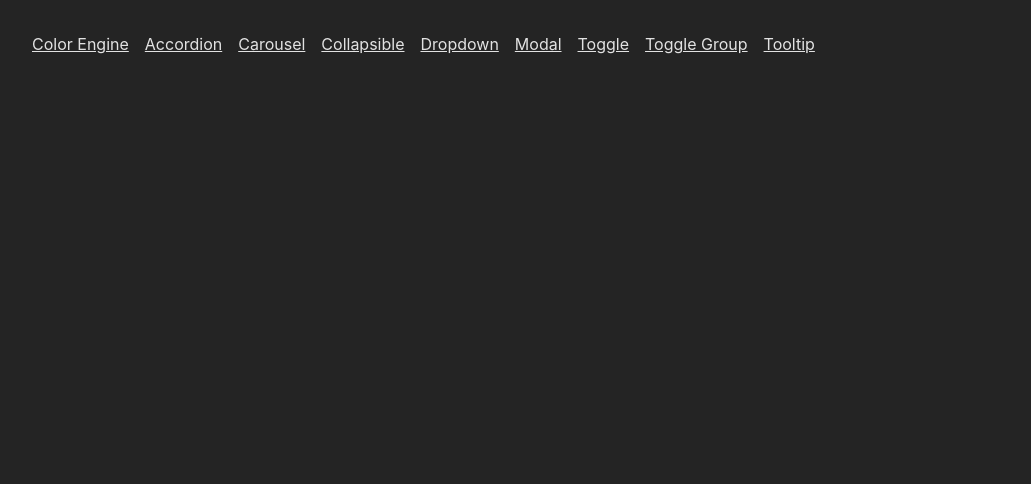
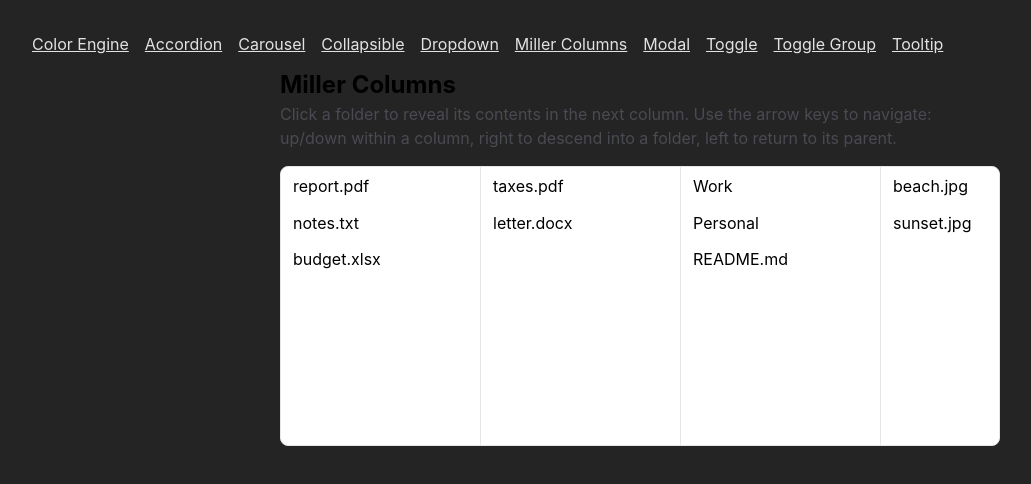
Before and after one commit to simonrevill/primitiv, a React (Vite) app in the folder apps/web/: page /miller-columns in a window 1280 px wide. Shown: the top 484 px of the page, without its empty margins (0-1031 px from the left). Built offline with nearby package versions, Linux system fonts and the light colour scheme.

Commit message:
feat(web): MillerColumns workbench example page
Adds a file-system tree example with ChevronRight indicators on
directory items, wired into the workbench nav and routes.

https://claude.ai/code/session_01VCRxxtA7KT6t2fJ47WsQuC

```diff
--- a/apps/web/src/App.tsx
+++ b/apps/web/src/App.tsx
@@ -6,6 +6,7 @@ import {
   CarouselExample,
   CollapsibleExample,
   DropdownExample,
+  MillerColumnsExample,
   ModalExample,
   ToggleExample,
   ToggleGroupExample,
@@ -24,6 +25,7 @@ function App() {
           <Link to="/carousel">Carousel</Link>
           <Link to="/collapsible">Collapsible</Link>
           <Link to="/dropdown">Dropdown</Link>
+          <Link to="/miller-columns">Miller Columns</Link>
           <Link to="/modal">Modal</Link>
           <Link to="/toggle">Toggle</Link>
           <Link to="/toggle-group">Toggle Group</Link>
@@ -37,6 +39,10 @@ function App() {
           <Route path="/carousel" element={<CarouselExample />} />
           <Route path="/collapsible" element={<CollapsibleExample />} />
           <Route path="/dropdown" element={<DropdownExample />} />
+          <Route
+            path="/miller-columns"
+            element={<MillerColumnsExample />}
+          />
           <Route path="/modal" element={<ModalExample />} />
           <Route path="/toggle" element={<ToggleExample />} />
           <Route path="/toggle-group" element={<ToggleGroupExample />} />
--- /dev/null
+++ b/apps/web/src/pages/MillerColumnsExample/MillerColumnsExample.scss
@@ -0,0 +1,80 @@
+.miller-example {
+  --surface-bg: #ffffff;
+  --muted-border: #e6e6ea;
+  --accent: #6b46ff;
+  max-width: 720px;
+  margin: 0 auto;
+  color: #000;
+
+  h2 {
+    margin-bottom: 0.25rem;
+  }
+
+  p {
+    color: #4a4a52;
+    margin-bottom: 1rem;
+  }
+}
+
+/* The strip — a horizontal row of columns. */
+.miller {
+  display: flex;
+  height: 280px;
+  background: var(--surface-bg);
+  border: 1px solid var(--muted-border);
+  border-radius: 8px;
+  overflow: hidden;
+}
+
+/* Each column scrolls vertically and is divided by a border. */
+.miller__column {
+  flex: 0 0 200px;
+  height: 100%;
+  overflow-y: auto;
+  border-right: 1px solid var(--muted-border);
+
+  &[data-depth="0"] {
+    /* the root column */
+  }
+}
+
+.miller__item {
+  display: flex;
+  align-items: center;
+  justify-content: space-between;
+  gap: 0.5rem;
+  padding: 0.4rem 0.75rem;
+  cursor: pointer;
+  user-select: none;
+
+  &:hover {
+    background: color-mix(in srgb, var(--accent) 8%, transparent);
+  }
+
+  &[data-state="selected"] {
+    background: var(--accent);
+    color: #fff;
+  }
+
+  &:focus-visible {
+    outline: 2px solid color-mix(in srgb, var(--accent) 40%, transparent);
+    outline-offset: -2px;
+  }
+
+  &[data-disabled] {
+    opacity: 0.4;
+    cursor: not-allowed;
+  }
+}
+
+.miller__label {
+  overflow: hidden;
+  text-overflow: ellipsis;
+  white-space: nowrap;
+}
+
+/* The chevron sits at the block end and only renders for folders. */
+.miller__chevron {
+  display: inline-flex;
+  flex: 0 0 auto;
+}
--- /dev/null
+++ b/apps/web/src/pages/MillerColumnsExample/MillerColumnsExample.tsx
@@ -0,0 +1,99 @@
+import { MillerColumns } from "@primitiv/react";
+import { ChevronRight } from "@primitiv/icons";
+
+import "./MillerColumnsExample.scss";
+
+type FileNode = {
+  id: string;
+  label: string;
+  children?: FileNode[];
+};
+
+const tree: FileNode[] = [
+  {
+    id: "documents",
+    label: "Documents",
+    children: [
+      {
+        id: "work",
+        label: "Work",
+        children: [
+          { id: "report", label: "report.pdf" },
+          { id: "notes", label: "notes.txt" },
+          { id: "budget", label: "budget.xlsx" },
+        ],
+      },
+      {
+        id: "personal",
+        label: "Personal",
+        children: [
+          { id: "taxes", label: "taxes.pdf" },
+          { id: "letter", label: "letter.docx" },
+        ],
+      },
+      { id: "readme", label: "README.md" },
+    ],
+  },
+  {
+    id: "pictures",
+    label: "Pictures",
+    children: [
+      {
+        id: "holiday",
+        label: "Holiday",
+        children: [
+          { id: "beach", label: "beach.jpg" },
+          { id: "sunset", label: "sunset.jpg" },
+        ],
+      },
+      { id: "profile", label: "profile.png" },
+    ],
+  },
+  {
+    id: "music",
+    label: "Music",
+    children: [{ id: "song", label: "song.mp3" }],
+  },
+];
+
+function Node({ node }: { node: FileNode }) {
+  const isDirectory = Boolean(node.children?.length);
+
+  return (
+    <MillerColumns.Item value={node.id} className="miller__item">
+      <span className="miller__label">{node.label}</span>
+      {isDirectory ? (
+        <>
+          <MillerColumns.ItemIndicator className="miller__chevron">
+            <ChevronRight />
+          </MillerColumns.ItemIndicator>
+          <MillerColumns.Column className="miller__column">
+            {node.children?.map((child) => (
+              <Node key={child.id} node={child} />
+            ))}
+          </MillerColumns.Column>
+        </>
+      ) : null}
+    </MillerColumns.Item>
+  );
+}
+
+export function MillerColumnsExample() {
+  return (
+    <section className="miller-example">
+      <h2>Miller Columns</h2>
+      <p>
+        Click a folder to reveal its contents in the next column. Use the
+        arrow keys to navigate: up/down within a column, right to descend
+        into a folder, left to return to its parent.
+      </p>
+      <MillerColumns.Root defaultValue={["documents"]} className="miller">
+        <MillerColumns.Column className="miller__column">
+          {tree.map((node) => (
+            <Node key={node.id} node={node} />
+          ))}
+        </MillerColumns.Column>
+      </MillerColumns.Root>
+    </section>
+  );
+}
--- /dev/null
+++ b/apps/web/src/pages/MillerColumnsExample/index.ts
@@ -0,0 +1 @@
+export * from "./MillerColumnsExample";
--- a/apps/web/src/pages/index.ts
+++ b/apps/web/src/pages/index.ts
@@ -2,6 +2,7 @@ export * from "./AccordionExample";
 export * from "./CarouselExample";
 export * from "./CollapsibleExample";
 export * from "./DropdownExample";
+export * from "./MillerColumnsExample";
 export * from "./ModalExample";
 export * from "./ToggleExample";
 export * from "./ToggleGroupExample";
```
